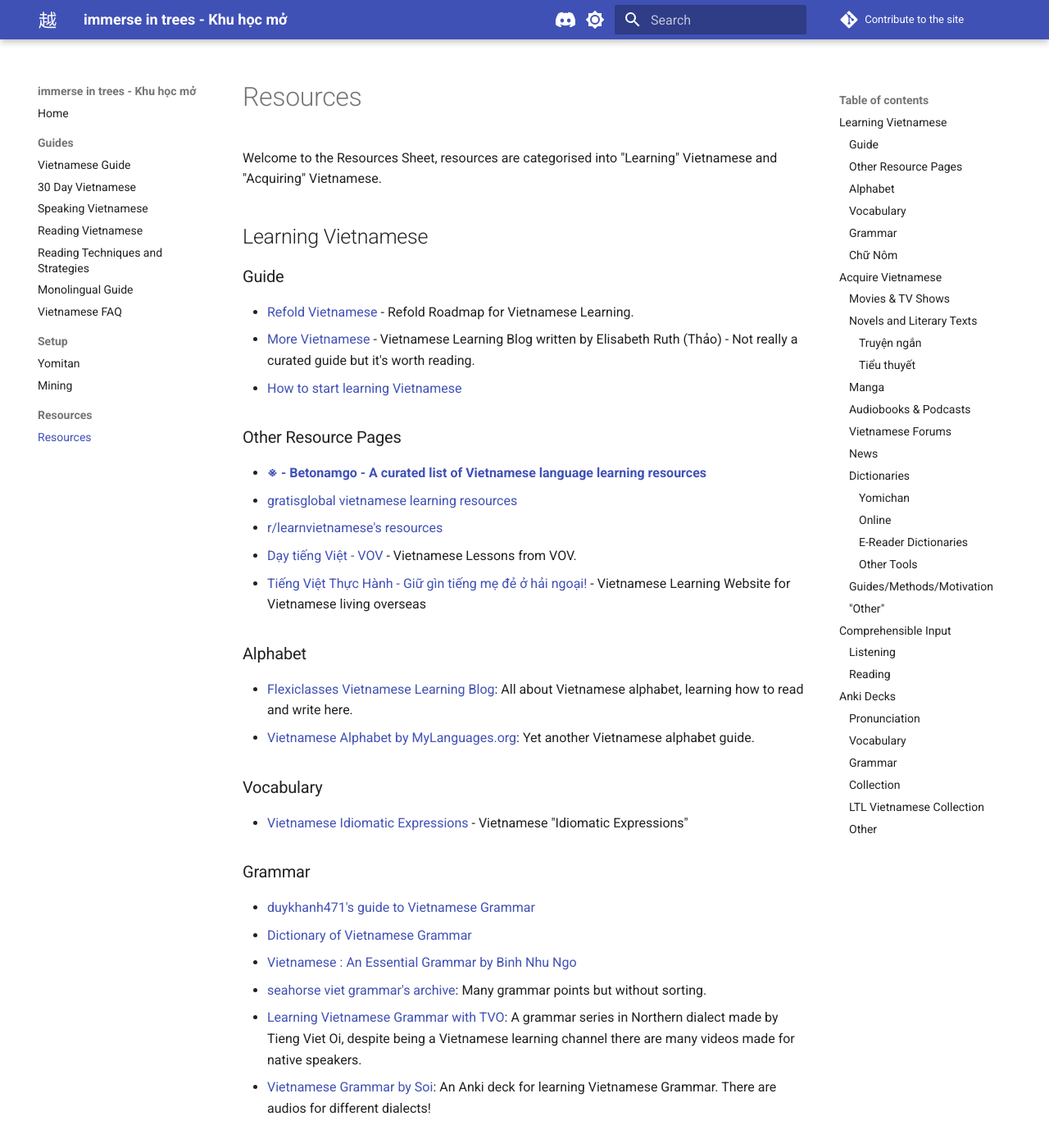
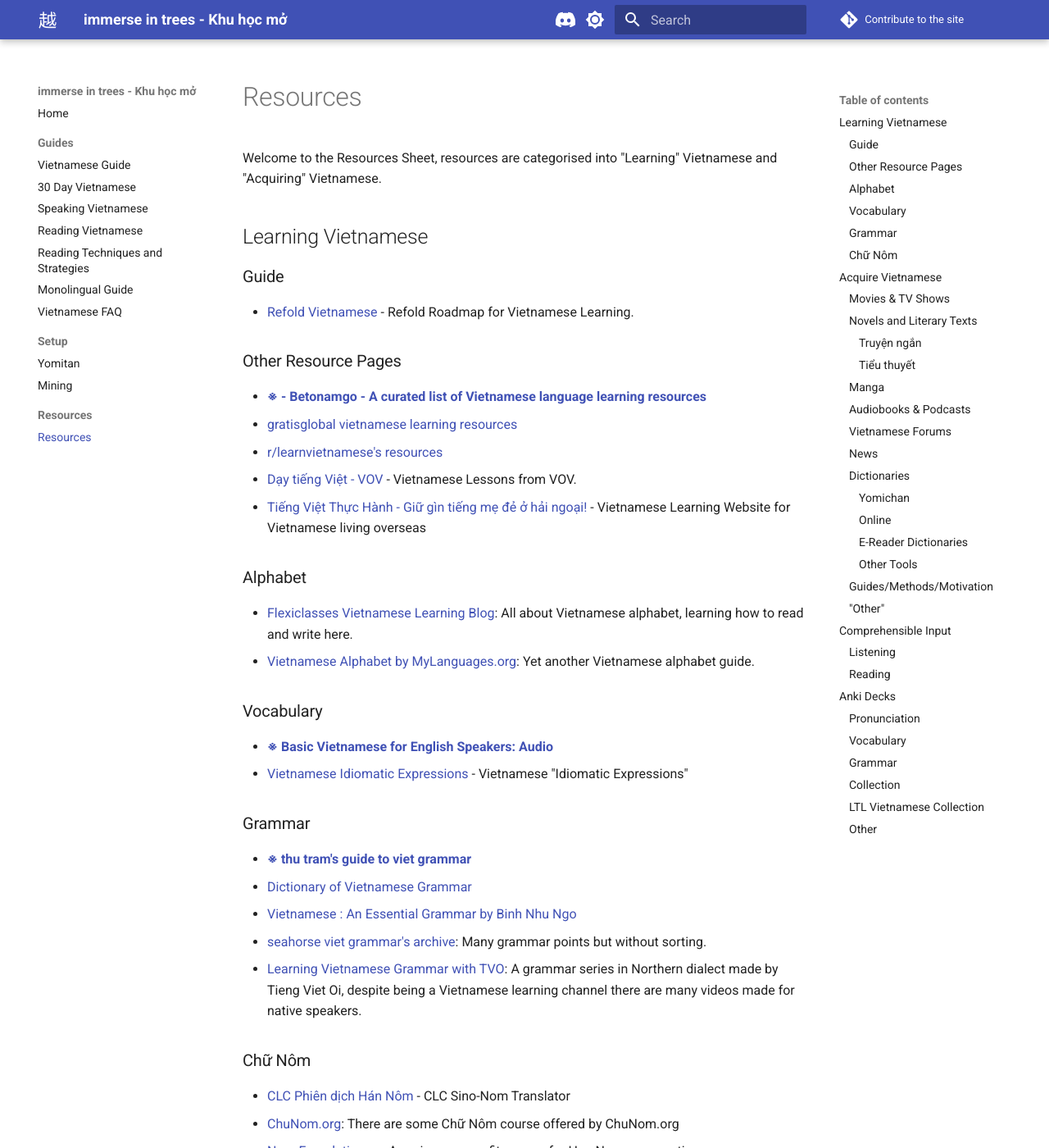
Before and after one commit to daihocmo/learn-vietnamese, an MkDocs documentation site: the page built from docs/resources.md, in a window 1280 px wide and 1400 px high. Shown: the whole window at 82% size. Built offline with MkDocs 1.6.1 and Material for MkDocs 9.7.7, drawn with Linux system fonts in a browser that asks for light colours; comment, search, counter and statistics services are not loaded.

Commit message:
Update 'resources.md'

```diff
--- a/docs/resources.md
+++ b/docs/resources.md
@@ -2,12 +2,9 @@ Welcome to the Resources Sheet, resources are categorised into "Learning" Vietna
 
 ## Learning Vietnamese
 
-
 ### Guide
 
 - [Refold Vietnamese](http://refold.link/vietnamese) - Refold Roadmap for Vietnamese Learning.
-- [More Vietnamese](https://morevietnamese.com/) - Vietnamese Learning Blog written by Elisabeth Ruth (Thảo) - Not really a curated guide but it's worth reading.
-- [How to start learning Vietnamese](https://www.youtube.com/watch?v=GRPnQe2FTrY)
 
 ### Other Resource Pages
 
@@ -23,15 +20,16 @@ Welcome to the Resources Sheet, resources are categorised into "Learning" Vietna
 
 ### Vocabulary
 
+- [**※ Basic Vietnamese for English Speakers: Audio**](https://ankiweb.net/shared/info/285983903)
 - [Vietnamese Idiomatic Expressions](https://vietnamesetypography.com/samples/idiomatic-expressions/) - Vietnamese "Idiomatic Expressions"
 
 ### Grammar
-- [duykhanh471's guide to Vietnamese Grammar](https://thu-vien-mo.github.io/duykhanh471-guide-to-viet-grammar/)
-- [Dictionary of Vietnamese Grammar](https://thu-vien-mo.github.io/dictionary-of-vietnamese-grammar/)
+
+- [**※ thu tram's guide to viet grammar**](https://thu-tram.github.io/viet-grammar-guide/)
+- [Dictionary of Vietnamese Grammar](https://thu-tram.github.io/dovg)
 - [Vietnamese : An Essential Grammar by Binh Nhu Ngo](https://drive.proton.me/urls/TR1A3GBG8M#WiqnQfudUCQI)
 - [seahorse viet grammar's archive](https://seahorseviet.wordpress.com/category/grammar/): Many grammar points but without sorting.
 - [Learning Vietnamese Grammar with TVO](https://www.youtube.com/playlist?list=PLpDgPu_Hq9ZxWC8CAODefCnjAov6t-3ev): A grammar series in Northern dialect made by Tieng Viet Oi, despite being a Vietnamese learning channel there are many videos made for native speakers.
-- [Vietnamese Grammar by Soi](https://ankiweb.net/shared/info/1707723482): An Anki deck for learning Vietnamese Grammar. There are audios for different dialects!
 
 ### Chữ Nôm
 
@@ -52,7 +50,7 @@ You just have to click one of the links here and it will directs you to the Viet
 - [FPTPlay](https://fptplay.vn/block/category_vod/viet-nam-5575464417dc1321ee858668): Watching Vietnamese movies for free, you just have to use your Google or Facebook account.
 - [TV360](https://tv360.vn/movies/phim-viet-nam?c=3733): Same as above.
 - [VieChannel](https://www.youtube.com/channel/UCkna2OcuN1E6u5I8GVtdkOw): There are a lot of gameshows in this channel.
-- [**※ Vietnamese Movie Recommendation**](https://daihocmo.github.io/kho-media/tieng-viet//movies)
+- [**※ Vietnamese Movie Recommendation**](https://daihocmo.github.io/kho-media/tieng-viet/movies)
 
 ### Novels and Literary Texts
 
```
